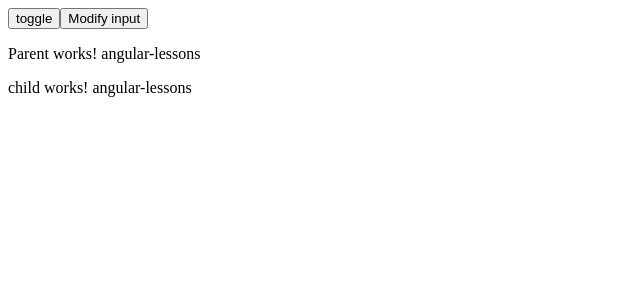
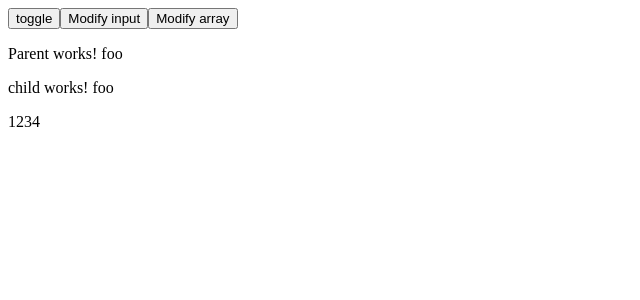
Before and after one commit to Viacheslav-ua/angular-lessons, an Angular app: page / in a window 1280 px wide. Shown: the top 300 px of the page, without its empty margins (0-640 px from the left). Built offline with nearby package versions, Linux system fonts and the light colour scheme.

Commit message:
lesson-#10

```diff
--- a/src/app/app.component.html
+++ b/src/app/app.component.html
@@ -1,3 +1,4 @@
 <button (click)="show = !show">toggle</button>
 <button (click)="title = title + '1'">Modify input</button>
-<app-parent *ngIf="show" [title]="title"></app-parent>
+<button (click)="modifyArray()">Modify array</button>
+<app-parent *ngIf="show" [array]="array" [title]="title"></app-parent>
--- a/src/app/app.component.ts
+++ b/src/app/app.component.ts
@@ -8,4 +8,10 @@
 export class AppComponent {
   title = 'angular-lessons'
   show = true
+  array = [1, 2, 3, 4]
+
+  modifyArray() {
+    this.array.push(5)
+    // this.array = [...this.array, 5]
+  }
 }
--- a/src/app/components/parent/parent.component.html
+++ b/src/app/components/parent/parent.component.html
@@ -1,2 +1,5 @@
 <p>Parent works! {{ title }}</p>
 <app-child [title]="title"></app-child>
+<div>
+  <span *ngFor="let i of array">{{ i }}</span>
+</div>
--- a/src/app/components/parent/parent.component.ts
+++ b/src/app/components/parent/parent.component.ts
@@ -1,9 +1,12 @@
+/* eslint-disable @angular-eslint/no-empty-lifecycle-method */
 /* eslint-disable @angular-eslint/no-conflicting-lifecycle */
 import {
   AfterContentChecked,
   AfterContentInit,
   AfterViewChecked,
   AfterViewInit,
+  ChangeDetectionStrategy,
+  ChangeDetectorRef,
   Component,
   DoCheck,
   Input,
@@ -16,7 +19,8 @@
 @Component({
   selector: 'app-parent',
   templateUrl: './parent.component.html',
-  styleUrls: ['./parent.component.scss']
+  styleUrls: ['./parent.component.scss'],
+  changeDetection: ChangeDetectionStrategy.OnPush
 })
 export class ParentComponent implements
   OnChanges,
@@ -29,11 +33,33 @@
   OnDestroy
   {
 
-  @Input()
-  title = 'before init parent'
 
-  constructor() {
-    console.log('ParentComponent.constructor', this.title);
+  private _title = 'before init parent'
+
+  private _array = [1]
+
+  get array(): number[] {
+    return this._array
+  }
+
+  @Input() set array(val: number[]) {
+    this._array = val
+    console.log('ParentComponent.setArray', this._array)
+  }
+
+  get title(): string {
+    return this._title
+  }
+
+  @Input() set title(val: string) {
+    this._title = val
+    console.log('ParentComponent.setTitle', this._title)
+  }
+
+  private length = 1
+
+  constructor(private cdr: ChangeDetectorRef) {
+    // console.log('ParentComponent.constructor', this.title);
   }
 
   ngOnChanges(changes: SimpleChanges): void {
@@ -41,31 +67,40 @@
 
   }
   ngOnInit(): void {
-    console.log('ParentComponent.ngOnInit', this.title);
+    // console.log('ParentComponent.ngOnInit', this.title);
 
+    setTimeout(() => {
+      this.title = 'foo'
+      this.cdr.markForCheck()
+    },1000)
   }
   ngDoCheck(): void {
     console.log('ParentComponent.DoCheck', this.title);
+    if (this.length !== this.array.length) {
+      console.log('Has changes')
+      this.cdr.markForCheck()
+      this.length = this.array.length
+    }
 
   }
   ngAfterContentInit(): void {
-    console.log('ParentComponent.AfterContentInit', this.title);
+    // console.log('ParentComponent.AfterContentInit', this.title);
 
   }
   ngAfterContentChecked(): void {
-    console.log('ParentComponent.AfterContentChecked', this.title);
+    // console.log('ParentComponent.AfterContentChecked', this.title);
 
   }
   ngAfterViewInit(): void {
-    console.log('ParentComponent.AfterViewInit', this.title);
+    // console.log('ParentComponent.AfterViewInit', this.title);
 
   }
   ngAfterViewChecked(): void {
-    console.log('ParentComponent.AfterViewChecked', this.title);
+    // console.log('ParentComponent.AfterViewChecked', this.title);
 
   }
   ngOnDestroy(): void {
-    console.log('ParentComponent.OnDestroy', this.title);
+    // console.log('ParentComponent.OnDestroy', this.title);
 
   }
 
```
Also changed, not shown: src/app/components/child/child.component.ts (+8 -7 lines).
